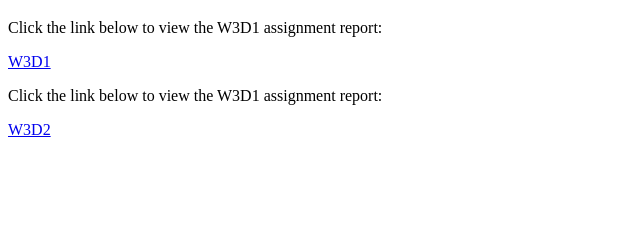
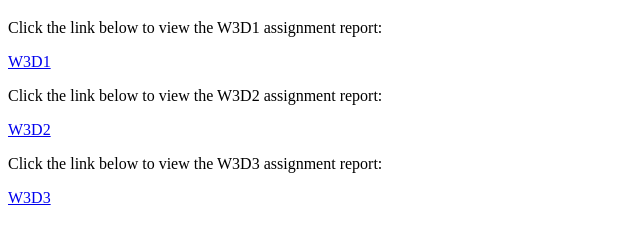
Before and after one commit to deveshmittal/oppa, a plain HTML site: page home.html in a window 1280 px wide. Shown: the part 61-302 px from the top of the page, without its empty margins (0-640 px from the left). Drawn offline with Linux system fonts and the light colour scheme.

Commit message:
Publish home link change

```diff
--- a/home.html
+++ b/home.html
@@ -12,8 +12,13 @@
     </p>
     <a href="https://deveshmittal.github.io/oppa/js_assignment/mochawesome-report/mochawesome.html" target="_blank">W3D1</a>
     <p>
-        Click the link below to view the W3D1 assignment report:
+        Click the link below to view the W3D2 assignment report:
     </p>
     <a href="https://deveshmittal.github.io/oppa/cleanlab/index.html" target="_blank">W3D2</a>
+
+    <p>
+        Click the link below to view the W3D3 assignment report:
+    </p>
+    <a href="https://deveshmittal.github.io/oppa/maze/maze.html" target="_blank">W3D3</a>
 </body>
 </html>
```
